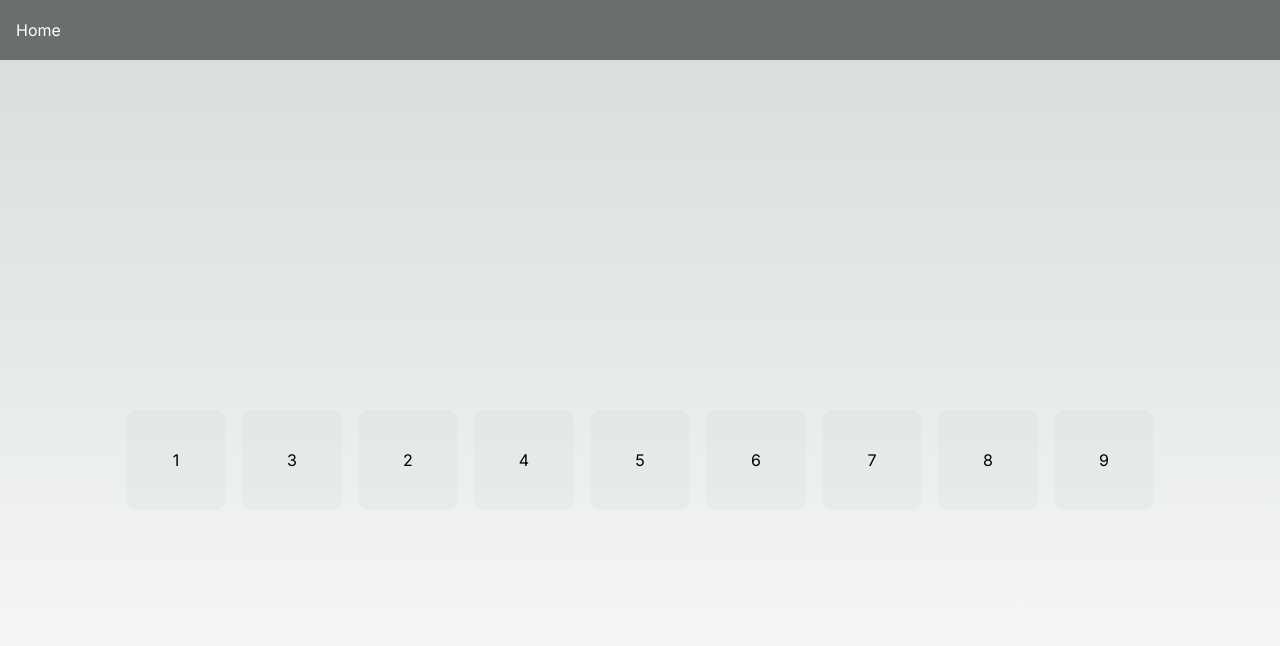
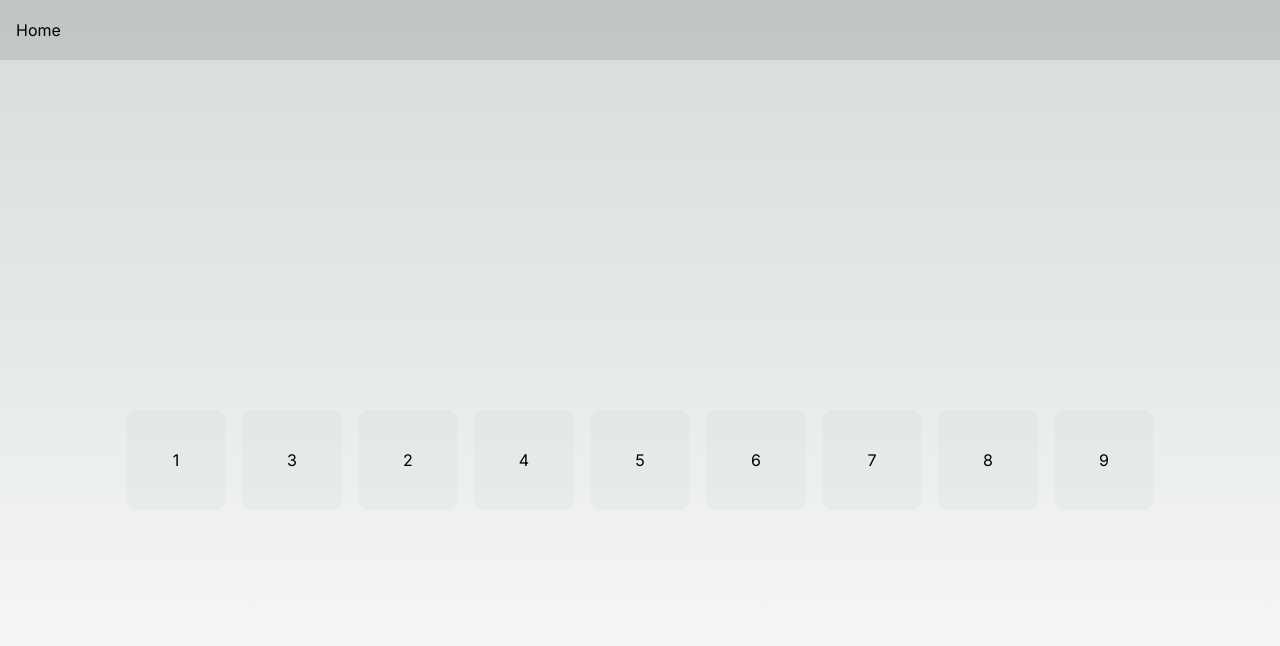
Before and after one commit to elonsoc/cspt-website, a Next.js app in the folder frontend/: page / in a window 1280 px wide. Shown: the top 646 px of the page. Built offline with nearby package versions, Linux system fonts and the light colour scheme.

Commit message:
Adjusted navbar background

```diff
--- a/frontend/components/Navigation/Navigation.module.css
+++ b/frontend/components/Navigation/Navigation.module.css
@@ -1,10 +1,10 @@
 .navbar {
-	background-color: rgba(var(--foreground-rgb), 0.5);
+	background-color: rgba(var(--foreground-rgb), 0.1);
 	padding: 1.25rem 1rem;
 	display: flex;
 	align-items: center;
 	justify-content: space-between;
-	color: rgba(var(--background-end-rgb), 1);
+	color: rgb(var(--foreground-rgb));
 }
 
 .navbar a:hover {
```
